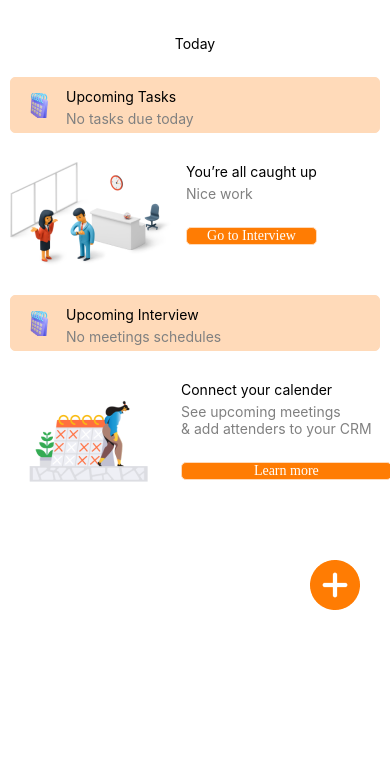
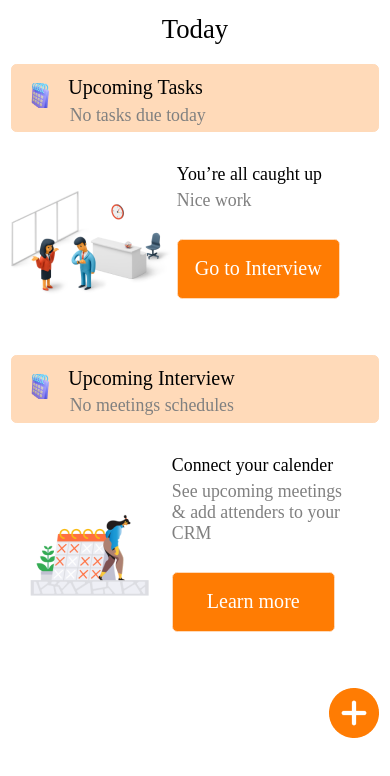
Before and after one commit to kishankumar2607/Prydan_CRM_APP, a React Native app: screen /AppNavigator in a window 390 px wide. Shown: the top 776 px of the page. Built offline with nearby package versions, Linux system fonts and the light colour scheme; what react-native-i18n, react-native-responsive-dimensions would draw is missing.

Commit message:
responsive

```diff
--- a/src/components/InterViewButton.tsx
+++ b/src/components/InterViewButton.tsx
@@ -6,6 +6,12 @@ import {
 	responsiveWidth,
 	responsiveFontSize,
 } from "react-native-responsive-dimensions";
+import {
+	scale,
+	verticalScale,
+	moderateScale,
+	moderateVerticalScale,
+} from "react-native-size-matters";
 /**
  * Renders a <InterViewButton /> component
  * @function InterViewButton component
@@ -35,17 +41,17 @@ export default InterViewButton;
 const styles = StyleSheet.create({
 	button: {
 		backgroundColor: colors.Amber,
-		width: responsiveWidth(38),
-		height: responsiveHeight(6),
+		width: moderateScale(154),
+		height: moderateScale(57),
 		alignItems: "center",
 		justifyContent: "center",
-		marginVertical: 25,
+		marginVertical: moderateVerticalScale(25),
 		borderColor: colors.Peach,
-		borderWidth: 1,
-		borderRadius: 5,
+		borderWidth: moderateScale(1),
+		borderRadius: moderateScale(5),
 	},
 	text: {
-		fontSize: responsiveFontSize(3.5),
+		fontSize: scale(18),
 		alignItems: "center",
 		justifyContent: "center",
 		fontFamily: "LeagueSpartan-Medium",
--- a/src/locales/en.json
+++ b/src/locales/en.json
@@ -1,6 +1,6 @@
 {
 	"buttonText": {
-    "resetPasswordButtonText": "Reset your password",
+		"resetPasswordButtonText": "Reset Your Password",
 		"loginUpButtonText": "Login",
 		"signUpButtonText": "SignUp",
 		"headerBackButton": "Back to Login",
@@ -42,7 +42,7 @@
 		"informationText": " We’re committed to your privacy.prydan will use the information you provide to contact you about our relevent content,product, and services."
 	},
 	"forgotPasswordPage": {
-    "titleLabel": "Reset your Password",
+		"titleLabel": "Reset Your Password",
 		"subTitleLabel": "Please enter the email address you’d like your password reset information sent to.",
 		"emailInput": "Email Address*",
 		"emailInputPlaceholder": "Email Address",
--- a/src/screen/ForgotPassword/style.ts
+++ b/src/screen/ForgotPassword/style.ts
@@ -6,7 +6,6 @@ import {
 	moderateScale,
 	moderateVerticalScale,
 } from "react-native-size-matters";
-import { responsiveFontSize } from "react-native-responsive-dimensions";
 
 export default StyleSheet.create({
 	safeView: {
@@ -35,19 +34,22 @@ export default StyleSheet.create({
 		fontWeight: "700",
 		color: colors.black,
 		textAlign: "center",
+		fontFamily: "LeagueSpartan-Medium",
 		// backgroundColor: colors.blue,
 	},
 	smallText: {
-		fontSize: scale(14),
+		fontSize: scale(16),
 		marginVertical: moderateVerticalScale(20),
 		color: colors.gray,
 		letterSpacing: scale(0.8),
+		fontFamily: "LeagueSpartan-Medium",
 	},
 	backText: {
 		color: colors.gray,
 		marginVertical: moderateVerticalScale(50),
-		fontSize: responsiveFontSize(1.9),
+		fontSize: scale(16),
 		textAlign: "center",
+		fontFamily: "LeagueSpartan-Medium",
 		// flex: 0.2,
 	},
 	imageView: {
@@ -64,20 +66,22 @@ export default StyleSheet.create({
 		// flex: 1,
 	},
 	text: {
-		fontSize: scale(14),
+		fontSize: scale(16),
 		color: colors.gray,
 		fontWeight: "400",
+		fontFamily: "LeagueSpartan-Medium",
 	},
 	textView: {
 		// marginVertical: moderateVerticalScale(10),
 	},
 	link: {
 		color: colors.Amber,
-		fontSize: scale(13),
+		fontSize: scale(16),
 		letterSpacing: scale(0.2),
 		alignContent: "center",
 		textAlign: "center",
 		top: scale(90),
+		fontFamily: "LeagueSpartan-Medium",
 	},
 	iconView: {
 		// marginVertical: 10,
--- a/src/screen/SetPassword/style.ts
+++ b/src/screen/SetPassword/style.ts
@@ -5,6 +5,12 @@ import {
 	responsiveWidth,
 	responsiveFontSize,
 } from "react-native-responsive-dimensions";
+import {
+	scale,
+	verticalScale,
+	moderateScale,
+	moderateVerticalScale,
+} from "react-native-size-matters";
 export default StyleSheet.create({
 	safeView: {
 		flex: 1,
@@ -16,15 +22,15 @@ export default StyleSheet.create({
 		backgroundColor: colors.white,
 	},
 	btnView: {
-    marginTop: 30,
+		marginTop: moderateVerticalScale(30),
 	},
 	topView: {
 		flex: 1,
-    margin: 30,
+		margin: moderateScale(30),
 	},
 	logo: {
-    width: 134,
-    height: 80,
+		width: moderateScale(134),
+		height: moderateScale(80),
 		resizeMode: "contain",
 		alignSelf: "center",
 	},
@@ -33,47 +39,56 @@ export default StyleSheet.create({
 		alignItems: "center",
 	},
 	HeadingText: {
-    fontWeight: "bold",
+		// fontWeight: "bold",
 		textAlign: "center",
-    fontSize: responsiveFontSize(3),
-    marginVertical: 30,
+		fontSize: scale(24),
+		marginVertical: moderateVerticalScale(30),
+		fontFamily: "LeagueSpartan-SemiBold",
 	},
 	inputContainer: {
 		flexDirection: "row",
 		alignItems: "center",
-    borderWidth: 1,
+		borderWidth: moderateScale(1),
 		borderColor: colors.Amber,
-    paddingHorizontal: 13,
-    borderRadius: 5,
+		paddingHorizontal: moderateScale(13),
+		borderRadius: moderateScale(5),
 	},
 	inputContainer1: {
 		flexDirection: "row",
 		alignItems: "center",
-    borderWidth: 1,
+		borderWidth: moderateScale(1),
 		borderColor: colors.Amber,
-    paddingHorizontal: 13,
-    borderRadius: 5,
-    marginVertical: 20,
+		paddingHorizontal: moderateScale(13),
+		borderRadius: moderateScale(5),
+		marginVertical: moderateVerticalScale(20),
 	},
 	inputField: {
-    fontSize: responsiveFontSize(1.9),
-    width: responsiveWidth(68),
-    height: responsiveHeight(6.1),
+		flex: 1,
+		fontSize: scale(16),
+		width: moderateScale(68),
+		height: moderateScale(45),
 		color: colors.black,
+		fontFamily: "LeagueSpartan-Medium",
+		// backgroundColor: colors.blue,
 	},
-  text: {
-    fontSize: responsiveFontSize(1.9),
-    marginBottom: 15,
-  },
+	// text: {
+	// 	fontSize: scale(16),
+	// 	marginBottom: moderateScale(14),
+	// 	fontFamily: "LeagueSpartan-Medium",
+	// 	backgroundColor: colors.blue,
+	// },
 	criteriaAreaView: {
 		flexDirection: "row",
-    paddingVertical: 2,
-    marginHorizontal: 2,
+		paddingVertical: moderateVerticalScale(2),
+		marginHorizontal: moderateScale(2),
 	},
 	criteriaText: {
 		color: colors.taupeGray,
-    fontSize: responsiveFontSize(1.9),
-    paddingHorizontal: 1,
+		fontSize: scale(14),
+		paddingHorizontal: moderateScale(2),
+		marginHorizontal: moderateScale(2),
+		marginBottom: moderateScale(2),
+		fontFamily: "LeagueSpartan-Medium",
 	},
 	imageCheck: {
 		color: colors.green,
--- a/src/screen/Today/index.tsx
+++ b/src/screen/Today/index.tsx
@@ -27,6 +27,7 @@ const Today: FC = ({ navigation }) => {
 
 	return (
 		<SafeAreaView style={styles.safeView}>
+			<ScrollView showsVerticalScrollIndicator={false}>
 				<StatusBar />
 				{spinner ? (
 					<Spinner color={colors.blue} />
@@ -39,11 +40,18 @@ const Today: FC = ({ navigation }) => {
 
 							<View style={styles.mainView}>
 								<View style={styles.BoxView}>
-                <Image source={Images.calender} style={styles.imageView} />
-                <Text style={styles.headerText}>Upcoming Tasks</Text>
+									<Image
+										source={Images.calender}
+										style={styles.imageView}
+									/>
+									<Text style={styles.headerText}>
+										Upcoming Tasks
+									</Text>
 								</View>
 								<View>
-                <Text style={styles.smallText}>No tasks due today</Text>
+									<Text style={styles.smallText}>
+										No tasks due today
+									</Text>
 								</View>
 							</View>
 							<View style={styles.BoxView}>
@@ -51,8 +59,12 @@ const Today: FC = ({ navigation }) => {
 									<Image source={Images.todayOne} />
 								</View>
 								<View style={styles.mainHeadingText}>
-                <Text style={styles.textHeading}>You’re all caught up</Text>
-                <Text style={styles.greetingText}>Nice work</Text>
+									<Text style={styles.textHeading}>
+										You’re all caught up
+									</Text>
+									<Text style={styles.greetingText}>
+										Nice work
+									</Text>
 									<InterViewButton
 										color={colors.white}
 										buttonText={"Go to Interview"}
@@ -61,19 +73,32 @@ const Today: FC = ({ navigation }) => {
 							</View>
 							<View style={styles.mainView}>
 								<View style={styles.BoxView}>
-                <Image source={Images.calender} style={styles.imageView} />
-                <Text style={styles.headerText}>Upcoming Interview</Text>
+									<Image
+										source={Images.calender}
+										style={styles.imageView}
+									/>
+									<Text style={styles.headerText}>
+										Upcoming Interview
+									</Text>
 								</View>
-              <Text style={styles.smallText}>No meetings schedules</Text>
+								<Text style={styles.smallText}>
+									No meetings schedules
+								</Text>
 							</View>
 							<View style={styles.BoxView}>
 								<View style={styles.iconView}>
 									<Image source={Images.todayTwo} />
 								</View>
 								<View style={styles.mainHeadingText}>
-                <Text style={styles.textHeading}>Connect your calender</Text>
-                <Text style={styles.greetingText}>See upcoming meetings</Text>
-                <Text style={styles.textView}>& add attenders to your CRM</Text>
+									<Text style={styles.textHeading}>
+										Connect your calender
+									</Text>
+									<Text style={styles.greetingText}>
+										See upcoming meetings
+									</Text>
+									<Text style={styles.textView}>
+										& add attenders to your CRM
+									</Text>
 									<InterViewButton
 										color={colors.white}
 										buttonText={"Learn more"}
@@ -90,6 +115,7 @@ const Today: FC = ({ navigation }) => {
 						</View>
 					</View>
 				)}
+			</ScrollView>
 		</SafeAreaView>
 	);
 };
--- a/src/screen/Today/style.ts
+++ b/src/screen/Today/style.ts
@@ -5,6 +5,12 @@ import {
 	responsiveWidth,
 	responsiveFontSize,
 } from "react-native-responsive-dimensions";
+import {
+	scale,
+	verticalScale,
+	moderateScale,
+	moderateVerticalScale,
+} from "react-native-size-matters";
 export default StyleSheet.create({
 	safeView: {
 		flex: 1,
@@ -19,55 +25,62 @@ export default StyleSheet.create({
 	topView: {
 		flex: 1,
 
-    margin: 10,
+		margin: moderateScale(10),
 	},
 	mainView: {
 		backgroundColor: colors.Peach,
 		borderColor: colors.Peach,
-    borderWidth: 1,
-    borderRadius: 5,
-    padding: 5,
+		borderWidth: moderateScale(1),
+		borderRadius: moderateScale(5),
+		padding: moderateScale(5),
 		// marginVertical: 20,
 	},
 	BoxView: {
 		flexDirection: "row",
+		// backgroundColor: colors.blue,
 	},
 	menuView: {
 		// flex: 1,
 		flexDirection: "row",
 
-    paddingHorizontal: 10,
+		paddingHorizontal: moderateScale(10),
 		justifyContent: "center",
 		alignItems: "center",
 	},
 	imageView: {
-    top: 10,
-    marginHorizontal: 10,
+		top: moderateScale(12),
+		marginHorizontal: moderateScale(10),
+		// backgroundColor: colors.blue,
 	},
 	titleView: {
-    marginVertical: 5,
+		marginVertical: moderateVerticalScale(5),
 		alignItems: "center",
 	},
 	headerTextDash: {
-    fontWeight: "400",
-    marginVertical: 20,
+		// fontWeight: "400",
+		marginTop: moderateScale(-2),
+		marginVertical: moderateVerticalScale(12),
 		color: colors.black,
-    fontSize: responsiveFontSize(3),
+		fontSize: scale(24),
+		fontFamily: "LeagueSpartan-SemiBold",
 	},
 	greetingText: {
 		color: colors.gray,
-    fontSize: responsiveFontSize(1.8),
+		fontSize: scale(16),
+		fontFamily: "LeagueSpartan-Medium",
 	},
 	headerText: {
 		color: colors.black,
-    fontSize: responsiveFontSize(2),
-    paddingVertical: 5,
-    marginHorizontal: 5,
+		fontSize: scale(18),
+		paddingVertical: moderateVerticalScale(5),
+		marginHorizontal: moderateScale(5),
+		fontFamily: "LeagueSpartan-SemiBold",
 	},
 	smallText: {
 		color: colors.gray,
-    fontSize: responsiveFontSize(1.8),
-    marginHorizontal: 50,
+		fontSize: scale(16),
+		marginHorizontal: moderateScale(50),
+		fontFamily: "LeagueSpartan-Medium",
 	},
 	smallText1: {
 		alignItems: "center",
@@ -76,25 +89,32 @@ export default StyleSheet.create({
 	iconView: {
 		alignItems: "center",
 		justifyContent: "center",
-    marginVertical: 5,
+		marginVertical: moderateVerticalScale(50),
+		// backgroundColor: colors.blue,
 	},
 	mainHeadingText: {
-    marginHorizontal: 15,
-    marginVertical: 25,
+		marginHorizontal: moderateScale(5),
+		marginVertical: moderateVerticalScale(25),
+		// backgroundColor: colors.blue,
+		flex: 1,
 	},
 	textHeading: {
-    fontSize: responsiveFontSize(2),
-    marginVertical: 5,
+		fontSize: scale(16),
+		marginVertical: moderateVerticalScale(4),
+		fontFamily: "LeagueSpartan-Medium",
 	},
 	textView: {
-    marginRight: 20,
+		marginRight: moderateScale(20),
 		color: colors.gray,
-    fontSize: responsiveFontSize(1.8),
+		fontSize: scale(16),
+		fontFamily: "LeagueSpartan-Medium",
+		// backgroundColor: colors.blue,
 	},
 	icon: {
 		alignSelf: "flex-end",
-    marginVertical: 30,
-    marginHorizontal: 20,
-    flex: 1,
+		// marginVertical: moderateVerticalScale(3),
+		// marginHorizontal: moderateScale(1),
+		// flex: 1,
+		// backgroundColor: colors.blue,
 	},
 });
--- a/src/screen/VerifyOtp/style.ts
+++ b/src/screen/VerifyOtp/style.ts
@@ -5,6 +5,12 @@ import {
 	responsiveWidth,
 	responsiveFontSize,
 } from "react-native-responsive-dimensions";
+import {
+	scale,
+	verticalScale,
+	moderateScale,
+	moderateVerticalScale,
+} from "react-native-size-matters";
 
 export default StyleSheet.create({
 	safeView: {
@@ -17,48 +23,51 @@ export default StyleSheet.create({
 		backgroundColor: colors.white,
 	},
 	btnView: {
-    marginTop: 30,
+		marginTop: moderateVerticalScale(30),
 	},
 	topView: {
 		flex: 1,
-    margin: 30,
+		margin: moderateScale(30),
 	},
 	logo: {
-    width: 134,
-    height: 80,
+		width: moderateScale(134),
+		height: moderateScale(80),
 		resizeMode: "contain",
 		alignSelf: "center",
 	},
 	headingText: {
-    fontSize: responsiveFontSize(2.5),
-    marginVertical: 35,
+		fontSize: scale(20),
+		marginVertical: moderateVerticalScale(35),
 		fontWeight: "700",
 		textAlign: "center",
 		color: colors.gray,
+		fontFamily: "LeagueSpartan-Medium",
 		// letterSpacing: 1,
 	},
 	heading: {
-    fontSize: responsiveFontSize(3),
+		fontSize: scale(18),
 		// marginVertical: 20,
 		fontWeight: "700",
 		textAlign: "center",
 		color: colors.black,
+		fontFamily: "LeagueSpartan-Medium",
 	},
 	cellText: {
 		color: colors.black,
 		flexDirection: "row",
 	},
 	BoxInput: {
-    height: responsiveHeight(10),
+		height: scale(60),
 		flex: 1,
-    width: responsiveWidth(11),
+		width: scale(20),
 		// margin: 5,
 		borderBottomColor: colors.Amber,
-    borderBottomWidth: 1,
-    borderRadius: 5,
+		borderBottomWidth: moderateScale(1),
+		borderRadius: moderateScale(5),
 		textAlign: "center",
 		color: colors.black,
-    fontSize: responsiveFontSize(3),
-    marginVertical: 5,
+		fontSize: scale(20),
+		marginVertical: moderateVerticalScale(5),
+		fontFamily: "LeagueSpartan-Bold",
 	},
 });
```
Also changed, not shown: src/screen/ForgotPassword/index.tsx (+29 -10 lines), src/screen/Login/index.tsx (+41 -15 lines), src/screen/SplashScreen/style.ts (+9 -3 lines). Lines whose indentation alone changed are shown as unchanged.
